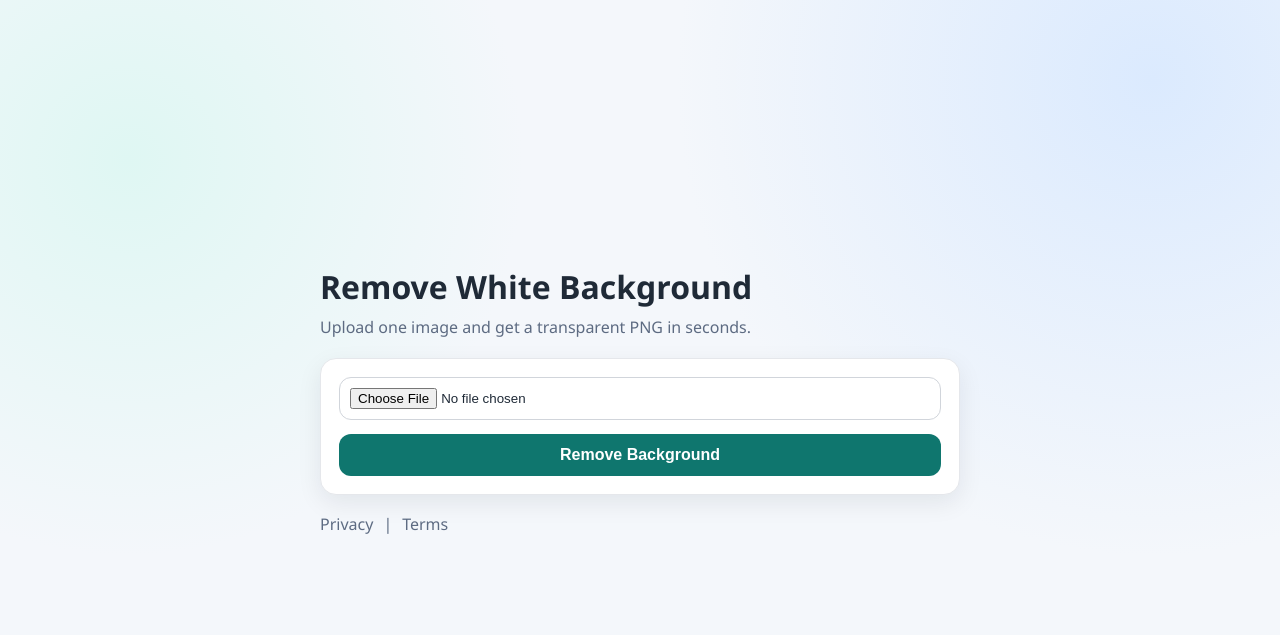
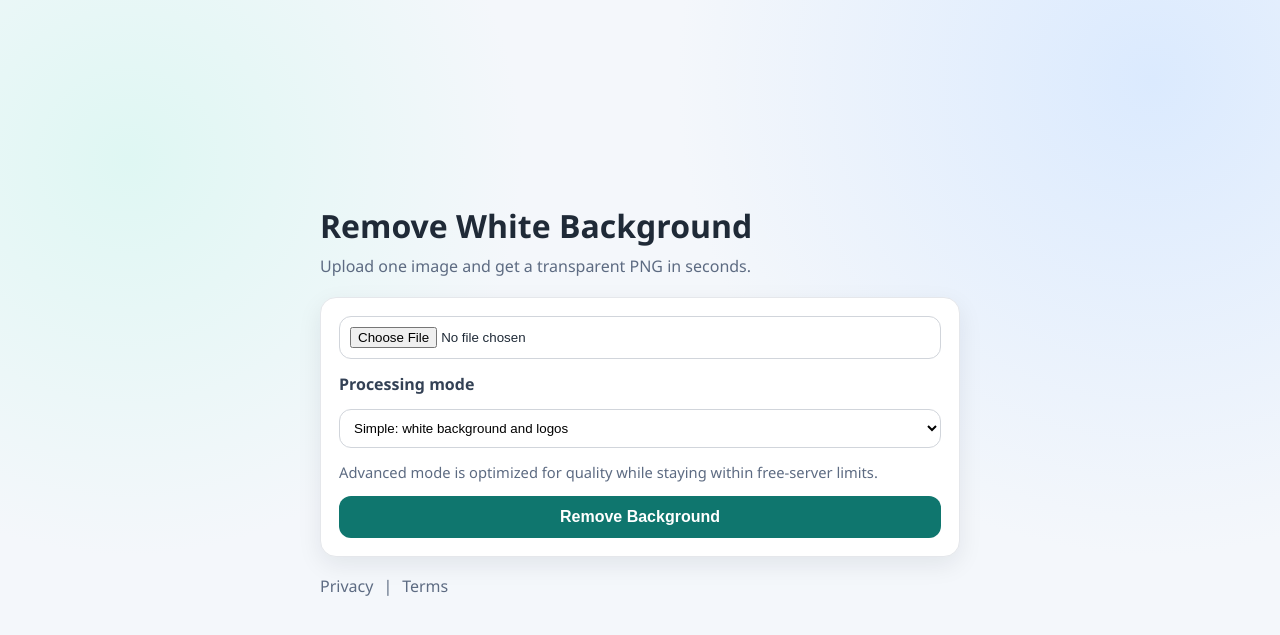
Before and after one commit to gabiPRO8/app, a FastAPI app: page / in a window 1280 px wide. Shown: the top 635 px of the page. Run offline with FastAPI, Linux system fonts and the light colour scheme.

Commit message:
Add simple and advanced low-memory background modes

```diff
--- a/app/main.py
+++ b/app/main.py
@@ -4,7 +4,7 @@ import logging
 from collections import defaultdict, deque
 from io import BytesIO
 
-from fastapi import FastAPI, File, HTTPException, UploadFile
+from fastapi import FastAPI, File, Form, HTTPException, UploadFile
 from fastapi.responses import HTMLResponse, StreamingResponse
 from fastapi.staticfiles import StaticFiles
 from fastapi.templating import Jinja2Templates
@@ -23,6 +23,9 @@ RATE_LIMIT_PER_MINUTE = int(os.getenv("RATE_LIMIT_PER_MINUTE", "20"))
 WHITE_THRESHOLD = int(os.getenv("WHITE_THRESHOLD", "245"))
 WHITE_SOFTNESS = int(os.getenv("WHITE_SOFTNESS", "20"))
 MAX_DIMENSION = int(os.getenv("MAX_DIMENSION", "1800"))
+ADVANCED_TOLERANCE = int(os.getenv("ADVANCED_TOLERANCE", "46"))
+ADVANCED_SOFTNESS = int(os.getenv("ADVANCED_SOFTNESS", "24"))
+ADVANCED_BG_CLUSTERS = int(os.getenv("ADVANCED_BG_CLUSTERS", "8"))
 
 # Simple in-memory limiter for MVP usage.
 # For multi-instance production, replace with Redis-backed limiting.
@@ -91,6 +94,146 @@ def _remove_white_background(raw: bytes) -> BytesIO:
     return result
 
 
+def _collect_border_clusters(
+    pixels, width: int, height: int, max_clusters: int
+) -> list[tuple[int, int, int]]:
+    bucket_size = 24
+    clusters: dict[tuple[int, int, int], list[int]] = {}
+    step = max(1, max(width, height) // 400)
+
+    def add_sample(x: int, y: int) -> None:
+        r, g, b, _ = pixels[x, y]
+        key = (r // bucket_size, g // bucket_size, b // bucket_size)
+        if key not in clusters:
+            clusters[key] = [0, 0, 0, 0]
+        bucket = clusters[key]
+        bucket[0] += 1
+        bucket[1] += r
+        bucket[2] += g
+        bucket[3] += b
+
+    for x in range(0, width, step):
+        add_sample(x, 0)
+        add_sample(x, height - 1)
+    for y in range(0, height, step):
+        add_sample(0, y)
+        add_sample(width - 1, y)
+
+    sorted_clusters = sorted(clusters.values(), key=lambda item: item[0], reverse=True)
+    selected = sorted_clusters[: max(1, min(16, max_clusters))]
+
+    if not selected:
+        return [(255, 255, 255)]
+
+    return [
+        (entry[1] // entry[0], entry[2] // entry[0], entry[3] // entry[0])
+        for entry in selected
+    ]
+
+
+def _min_distance_sq(color: tuple[int, int, int, int], refs: list[tuple[int, int, int]]) -> int:
+    r, g, b, _ = color
+    best = 255 * 255 * 3
+    for rr, gg, bb in refs:
+        dr = r - rr
+        dg = g - gg
+        db = b - bb
+        dist = dr * dr + dg * dg + db * db
+        if dist < best:
+            best = dist
+    return best
+
+
+def _remove_background_advanced(raw: bytes) -> BytesIO:
+    image = Image.open(BytesIO(raw)).convert("RGBA")
+
+    # Resize very large images to keep memory usage predictable on free instances.
+    width, height = image.size
+    max_side = max(width, height)
+    if max_side > MAX_DIMENSION:
+        scale = MAX_DIMENSION / max_side
+        image = image.resize((int(width * scale), int(height * scale)))
+
+    pixels = image.load()
+    w, h = image.size
+    refs = _collect_border_clusters(pixels, w, h, ADVANCED_BG_CLUSTERS)
+
+    tolerance = max(12, min(140, ADVANCED_TOLERANCE))
+    softness = max(4, min(80, ADVANCED_SOFTNESS))
+    tol_sq = tolerance * tolerance
+    seed_tol_sq = (tolerance + 18) * (tolerance + 18)
+    soft_sq = (tolerance + softness) * (tolerance + softness)
+
+    visited = bytearray(w * h)
+    queue: deque[int] = deque()
+
+    def push_if_background(x: int, y: int, threshold_sq: int) -> None:
+        idx = y * w + x
+        if visited[idx]:
+            return
+        if _min_distance_sq(pixels[x, y], refs) <= threshold_sq:
+            visited[idx] = 1
+            queue.append(idx)
+
+    for x in range(w):
+        push_if_background(x, 0, seed_tol_sq)
+        push_if_background(x, h - 1, seed_tol_sq)
+    for y in range(h):
+        push_if_background(0, y, seed_tol_sq)
+        push_if_background(w - 1, y, seed_tol_sq)
+
+    while queue:
+        idx = queue.popleft()
+        x = idx % w
+        y = idx // w
+
+        if x > 0:
+            push_if_background(x - 1, y, tol_sq)
+        if x + 1 < w:
+            push_if_background(x + 1, y, tol_sq)
+        if y > 0:
+            push_if_background(x, y - 1, tol_sq)
+        if y + 1 < h:
+            push_if_background(x, y + 1, tol_sq)
+
+    for y in range(h):
+        for x in range(w):
+            idx = y * w + x
+            r, g, b, a = pixels[x, y]
+
+            if visited[idx]:
+                pixels[x, y] = (r, g, b, 0)
+                continue
+
+            # Soft transition only on pixels adjacent to detected background.
+            is_adjacent_to_bg = False
+            if x > 0 and visited[idx - 1]:
+                is_adjacent_to_bg = True
+            elif x + 1 < w and visited[idx + 1]:
+                is_adjacent_to_bg = True
+            elif y > 0 and visited[idx - w]:
+                is_adjacent_to_bg = True
+            elif y + 1 < h and visited[idx + w]:
+                is_adjacent_to_bg = True
+
+            if not is_adjacent_to_bg:
+                continue
+
+            dist_sq = _min_distance_sq((r, g, b, a), refs)
+            if dist_sq <= soft_sq:
+                if soft_sq == tol_sq:
+                    alpha_scale = 0.0
+                else:
+                    alpha_scale = (dist_sq - tol_sq) / (soft_sq - tol_sq)
+                alpha_scale = max(0.0, min(1.0, alpha_scale))
+                pixels[x, y] = (r, g, b, int(a * alpha_scale))
+
+    result = BytesIO()
+    image.save(result, format="PNG")
+    result.seek(0)
+    return result
+
+
 @app.get("/", response_class=HTMLResponse)
 async def index(request: Request) -> HTMLResponse:
     return templates.TemplateResponse("index.html", {"request": request})
@@ -112,8 +255,16 @@ async def health() -> dict:
 
 
 @app.post("/api/remove-bg")
-async def remove_background(request: Request, file: UploadFile = File(...)) -> StreamingResponse:
+async def remove_background(
+    request: Request,
+    file: UploadFile = File(...),
+    mode: str = Form("simple"),
+) -> StreamingResponse:
     _enforce_rate_limit(_get_client_ip(request))
+
+    mode = (mode or "simple").strip().lower()
+    if mode not in {"simple", "advanced"}:
+        raise HTTPException(status_code=400, detail="Invalid mode")
 
     if not file.content_type or not file.content_type.startswith("image/"):
         raise HTTPException(status_code=400, detail="Only image files are allowed")
@@ -134,7 +285,10 @@ async def remove_background(request: Request, file: UploadFile = File(...)) -> S
         raise HTTPException(status_code=400, detail="Invalid image file") from exc
 
     try:
-        result = _remove_white_background(raw)
+        if mode == "advanced":
+            result = _remove_background_advanced(raw)
+        else:
+            result = _remove_white_background(raw)
     except Exception as exc:
         logger.exception("Background removal failed")
         raise HTTPException(status_code=500, detail="Background removal failed") from exc
--- a/app/static/style.css
+++ b/app/static/style.css
@@ -57,6 +57,25 @@ input[type="file"] {
   border: 1px solid #d1d5db;
   border-radius: 12px;
   padding: 10px;
+}
+
+select {
+  width: 100%;
+  border: 1px solid #d1d5db;
+  border-radius: 12px;
+  padding: 10px;
+  background: #fff;
+}
+
+label {
+  font-weight: 600;
+  color: #334155;
+}
+
+.hint {
+  margin: 0;
+  color: var(--muted);
+  font-size: 0.92rem;
 }
 
 button {
--- a/app/templates/index.html
+++ b/app/templates/index.html
@@ -13,6 +13,12 @@
 
       <form id="uploadForm" class="card">
         <input id="fileInput" name="file" type="file" accept="image/*" required />
+        <label for="modeSelect">Processing mode</label>
+        <select id="modeSelect" name="mode">
+          <option value="simple">Simple: white background and logos</option>
+          <option value="advanced">Advanced: textured and multi-color backgrounds</option>
+        </select>
+        <p class="hint">Advanced mode is optimized for quality while staying within free-server limits.</p>
         <button id="submitBtn" type="submit">Remove Background</button>
       </form>
 
@@ -32,6 +38,7 @@
       const statusEl = document.getElementById('status');
       const submitBtn = document.getElementById('submitBtn');
       const downloadLink = document.getElementById('downloadLink');
+      const modeSelect = document.getElementById('modeSelect');
 
       function setStatus(message, isError = false) {
         statusEl.textContent = message;
@@ -51,6 +58,7 @@
 
         const data = new FormData();
         data.append('file', fileInput.files[0]);
+        data.append('mode', modeSelect.value);
 
         try {
           const response = await fetch('/api/remove-bg', {
```
Also changed, not shown: README.md, 1 other file.
